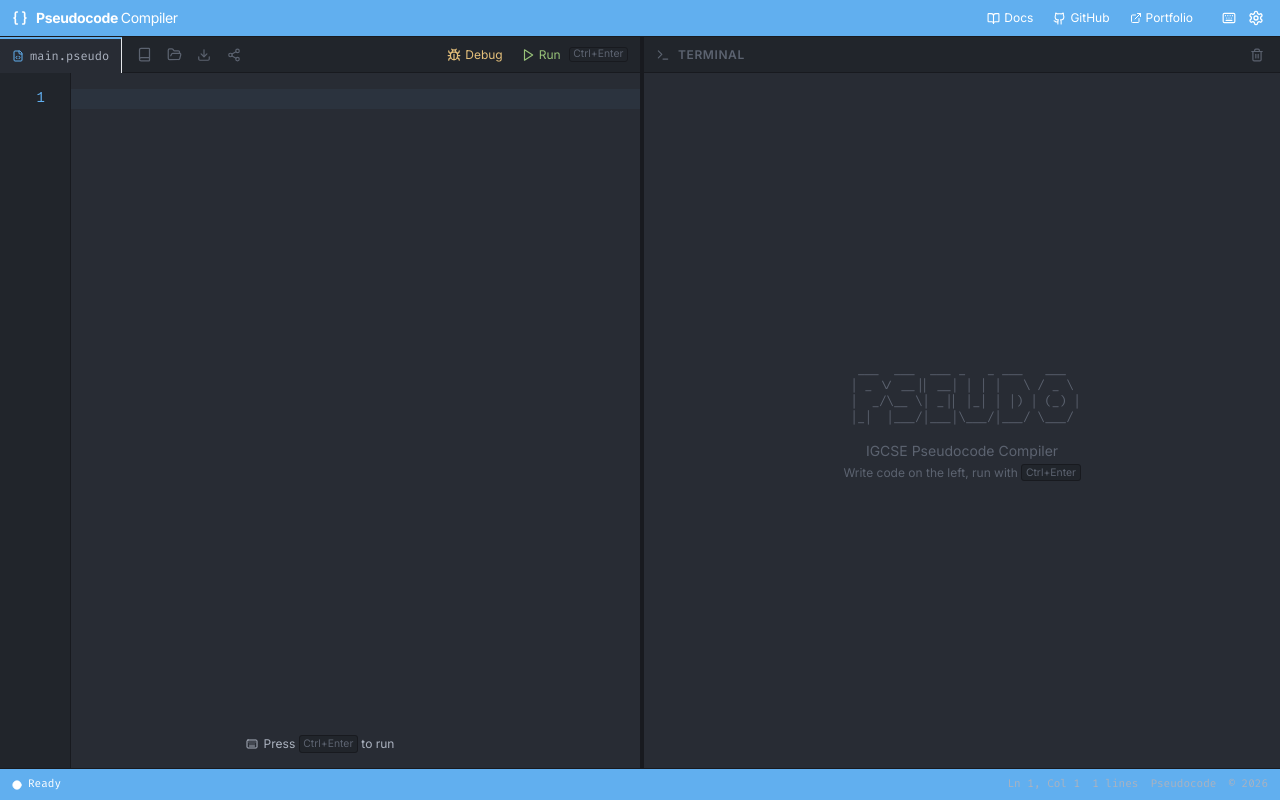
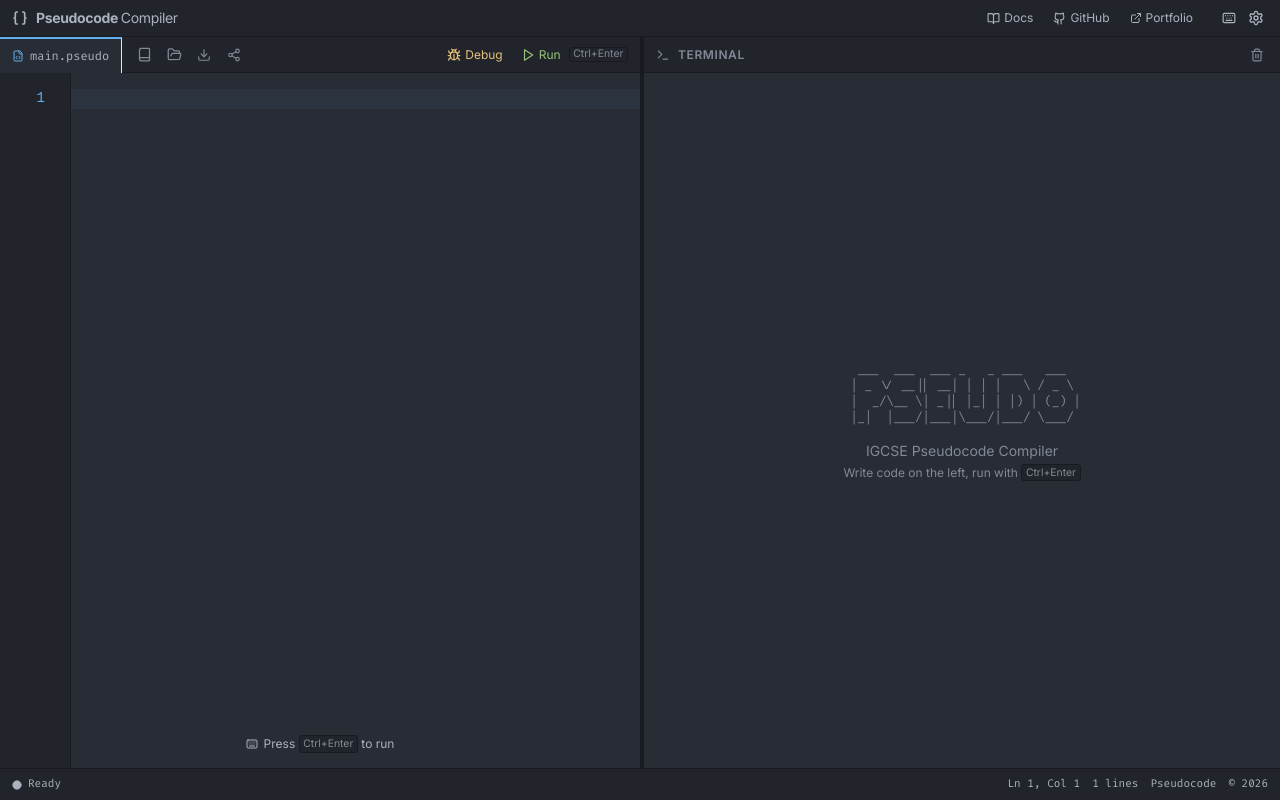
Before and after one commit to Sherlemious/IGCSE-Pseudocode-Online-Compiler, a React (Vite) app in the folder frontend/: page / in a window 1280 px wide. Built offline with nearby package versions, Linux system fonts and the light colour scheme; what antlr4ng would draw is missing.

Commit message:
feat: update header background and text colors for improved theme consistency

```diff
--- a/frontend/src/theme/themes.ts
+++ b/frontend/src/theme/themes.ts
@@ -50,10 +50,10 @@ export const themes: Record<ThemeId, Theme> = {
       accent: '#61AFEF',
       background: '#282C34',
       surface: '#21252B',
-      'header-bg': '#61AFEF',
-      'header-text': '#FFFFFF',
+      'header-bg': '#21252B',
+      'header-text': '#ABB2BF',
       'light-text': '#ABB2BF',
-      'dark-text': '#5C6370',
+      'dark-text': '#828997',
       border: '#181A1F',
       'disabled-bg': '#2C313A',
       warning: '#E5C07B',
@@ -190,10 +190,10 @@ export const themes: Record<ThemeId, Theme> = {
       accent: '#0969DA',
       background: '#FFFFFF',
       surface: '#F6F8FA',
-      'header-bg': '#0969DA',
-      'header-text': '#FFFFFF',
+      'header-bg': '#F6F8FA',
+      'header-text': '#1F2328',
       'light-text': '#1F2328',
-      'dark-text': '#656D76',
+      'dark-text': '#57606A',
       border: '#D1D9E0',
       'disabled-bg': '#D1D9E0',
       warning: '#BF8700',
```
